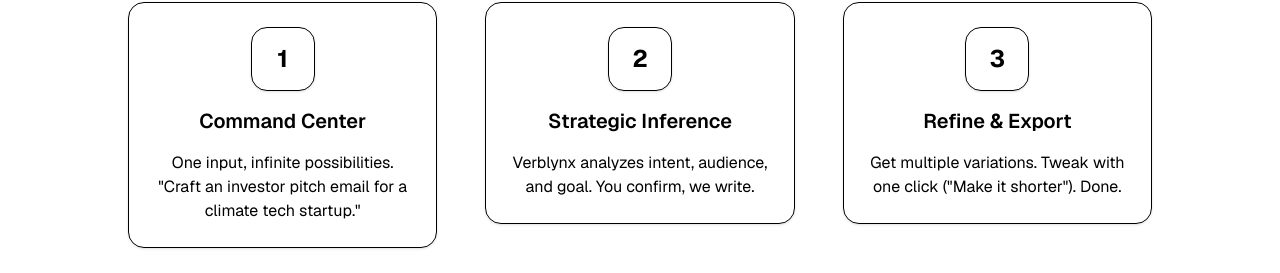
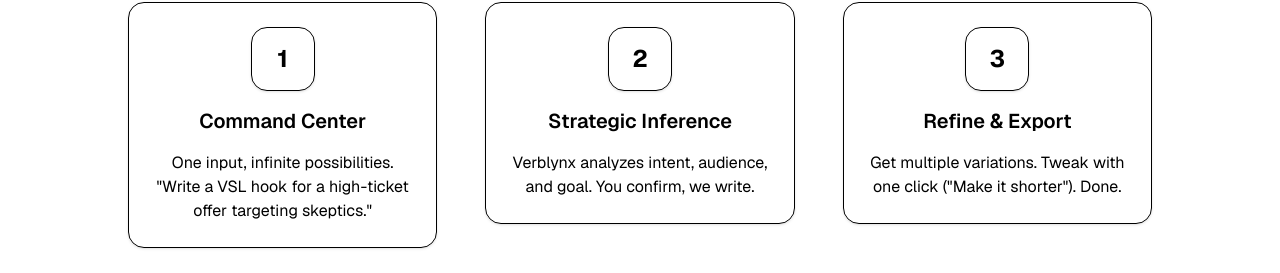
Before and after one commit to samw425/verblynx, a Next.js app: page / in a window 1280 px wide. Shown: the part 2094-2367 px from the top of the page. Built offline with nearby package versions, Linux system fonts and the light colour scheme.

Commit message:
Update examples to high-stakes copy

```diff
--- a/app/page.tsx
+++ b/app/page.tsx
@@ -144,7 +144,7 @@
               <div className="relative space-y-4 text-center p-6 bg-card rounded-2xl border border-border/50 shadow-sm">
                 <div className="w-16 h-16 mx-auto bg-background rounded-2xl shadow-sm border flex items-center justify-center text-2xl font-bold text-primary">1</div>
                 <h3 className="text-xl font-semibold">Command Center</h3>
-                <p className="text-muted-foreground">One input, infinite possibilities. "Craft an investor pitch email for a climate tech startup."</p>
+                <p className="text-muted-foreground">One input, infinite possibilities. "Write a VSL hook for a high-ticket offer targeting skeptics."</p>
               </div>
             </div>
 
```
